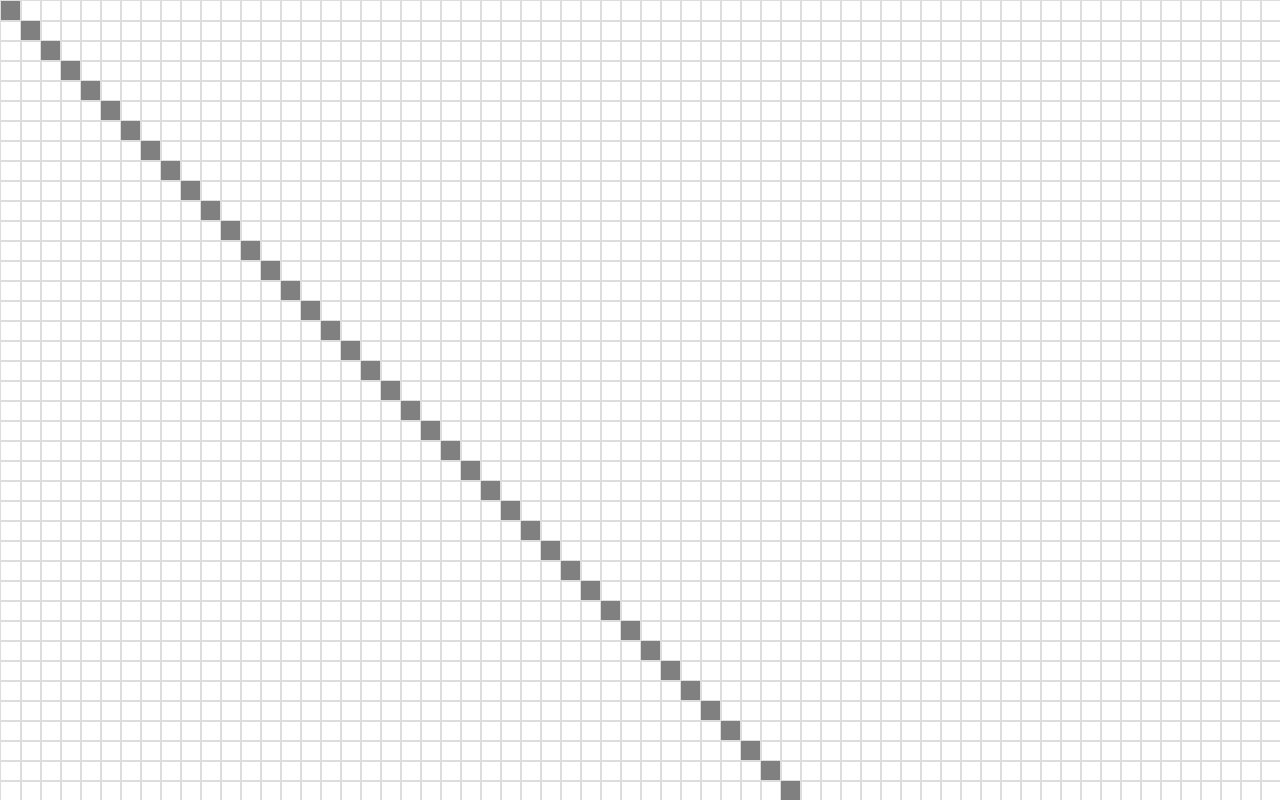
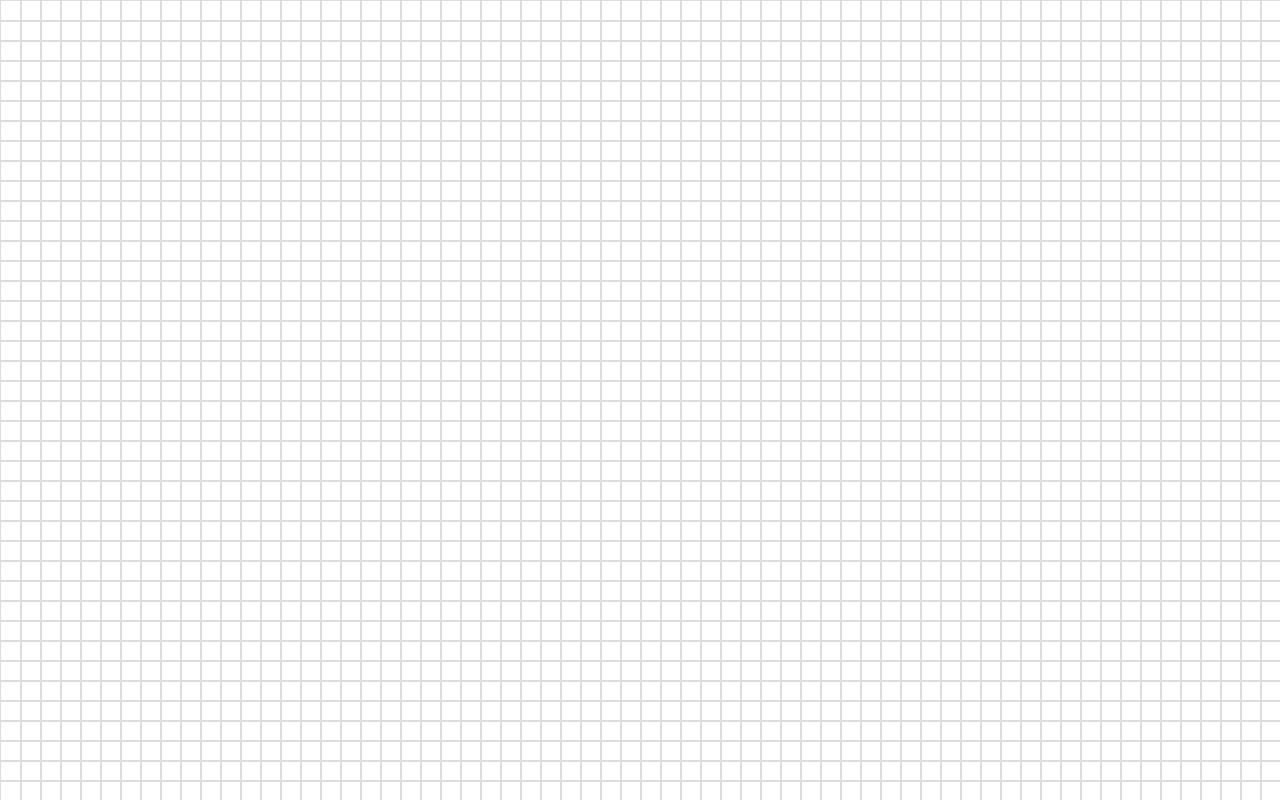
Before and after one commit to holochain/minersweeper, a React (Create React App) app in the folder ui-src/: page / in a window 1280 px wide. Built offline with nearby package versions, Linux system fonts and the light colour scheme.

Commit message:
Smaller size

```diff
--- a/ui-src/src/Field.tsx
+++ b/ui-src/src/Field.tsx
@@ -23,6 +23,7 @@ class Field extends React.Component<{matrix: CellMatrix}, {}> {
   public render() {
     const rows = this.props.matrix.size
     const columns = this.props.matrix.get(0).size
+    const cellSize = 20
 
     return (
       <AutoSizer>{
@@ -30,10 +31,10 @@ class Field extends React.Component<{matrix: CellMatrix}, {}> {
           ref={el => this.grid = el}
           cellRenderer={Cell}
           columnCount={columns}
-          columnWidth={20}
+          columnWidth={cellSize}
           height={height}
           rowCount={rows}
-          rowHeight={20}
+          rowHeight={cellSize}
           width={width}
         />
       }</AutoSizer>
--- a/ui-src/src/store.tsx
+++ b/ui-src/src/store.tsx
@@ -45,10 +45,6 @@ const startActions: Action[] = [
 
 ]
 
-for(let i=0; i < 1000; i++) {
-  startActions.push({type: 'REVEAL', coords: {x: i, y: i}})
-}
-
 const defaultGameState = {
   matrix: startActions.reduce(reduceMatrix, initMatrix(tempGameParams)),
   myActions: 0,
--- a/ui-src/src/types.ts
+++ b/ui-src/src/types.ts
@@ -22,6 +22,6 @@ export type GameParams = {
 }
 
 export const tempGameParams: GameParams = {
-  height: 1000,
-  width: 1000,
+  height: 100,
+  width: 100,
 }
```
